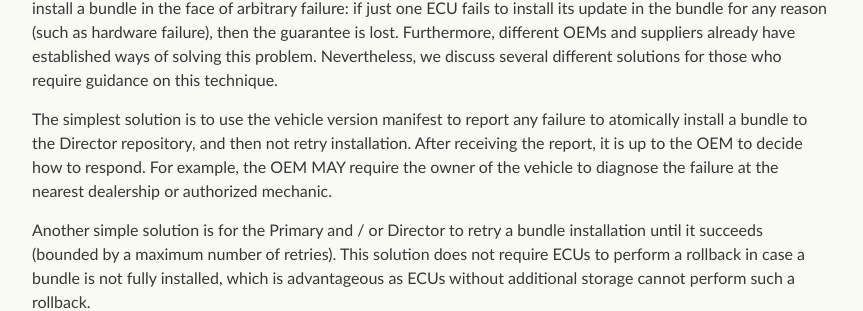
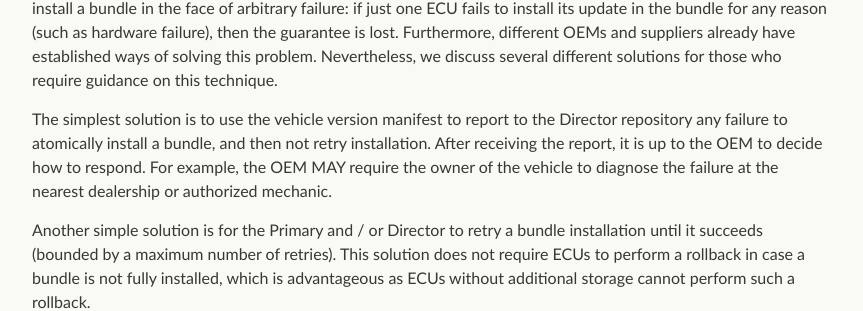
Before and after one commit to uptane/deployment-considerations, a Jekyll site: the page built from customizations.md, in a window 1280 px wide and 900 px high, scrolled down 3189 px. Shown: the part 151-462 px from the top of the window, without its empty margins (208-1071 px from the left). Built offline with Jekyll 4.4.1, drawn with Linux system fonts in a browser that asks for light colours; our own code applies the rules of GitHub Pages for plain Markdown files.

```diff
--- a/customizations.md
+++ b/customizations.md
@@ -79,7 +79,7 @@ If multiple Primaries are active in the vehicle at the same time, then each Prim
 
 An OEM may wish to require atomic installation of a bundle of images, which means that either all updates in a bundle are installed, or, should one or more fail, none of them are installed. Uptane does not provide a way to guarantee such atomic installation because the problem is out of its scope. It is challenging for ECUs to atomically install a bundle in the face of arbitrary failure: if just one ECU fails to install its update in the bundle for any reason (such as hardware failure), then the guarantee is lost. Furthermore, different OEMs and suppliers already have established ways of solving this problem. Nevertheless, we discuss several different solutions for those who require guidance on this technique.
 
-The simplest solution is to use the vehicle version manifest to report any failure to atomically install a bundle to the Director repository, and then not retry installation. After receiving the report, it is up to the OEM to decide how to respond. For example, the OEM MAY require the owner of the vehicle to diagnose the failure at the nearest dealership or authorized mechanic.
+The simplest solution is to use the vehicle version manifest to report to the Director repository any failure to atomically install a bundle, and then not retry installation. After receiving the report, it is up to the OEM to decide how to respond. For example, the OEM MAY require the owner of the vehicle to diagnose the failure at the nearest dealership or authorized mechanic.
 
 Another simple solution is for the Primary and / or Director to retry a bundle installation until it succeeds (bounded by a maximum number of retries). This solution does not require ECUs to perform a rollback in case a bundle is not fully installed, which is advantageous as ECUs without additional storage cannot perform such a rollback.
 
```
